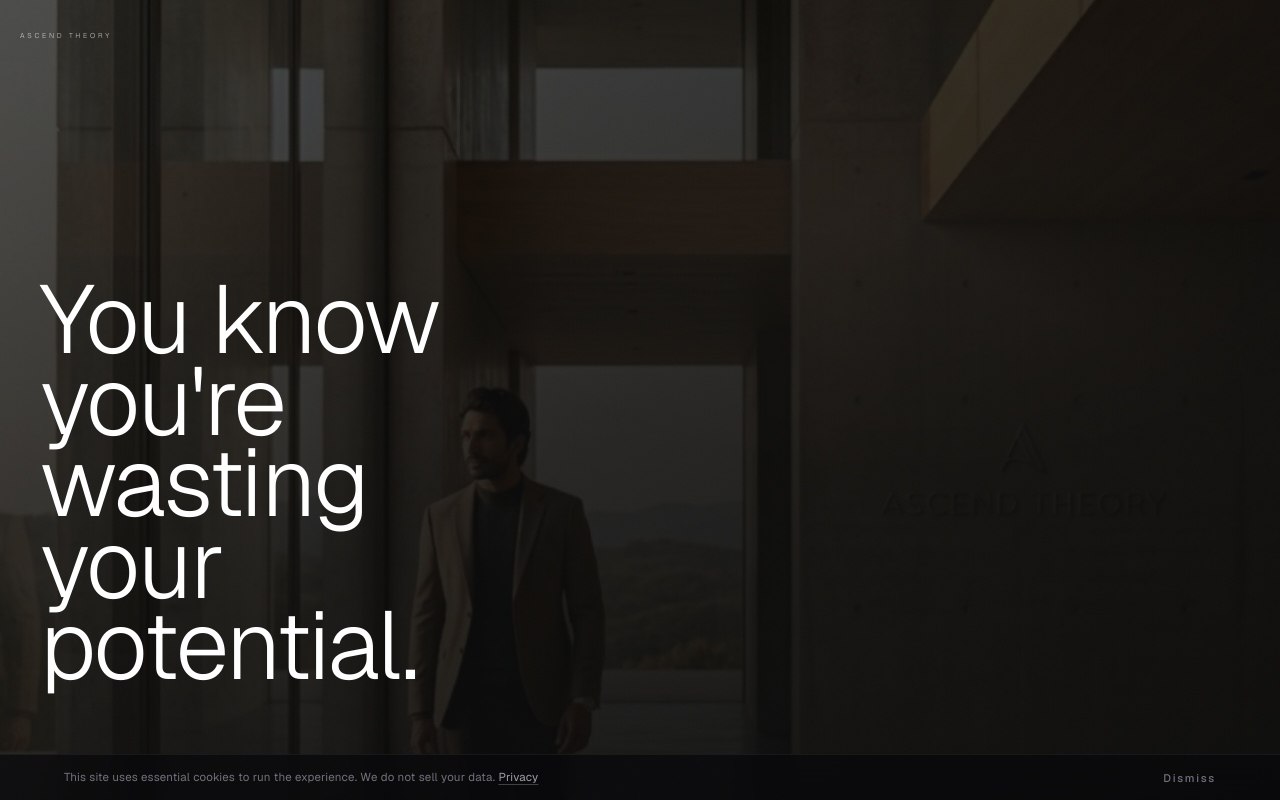
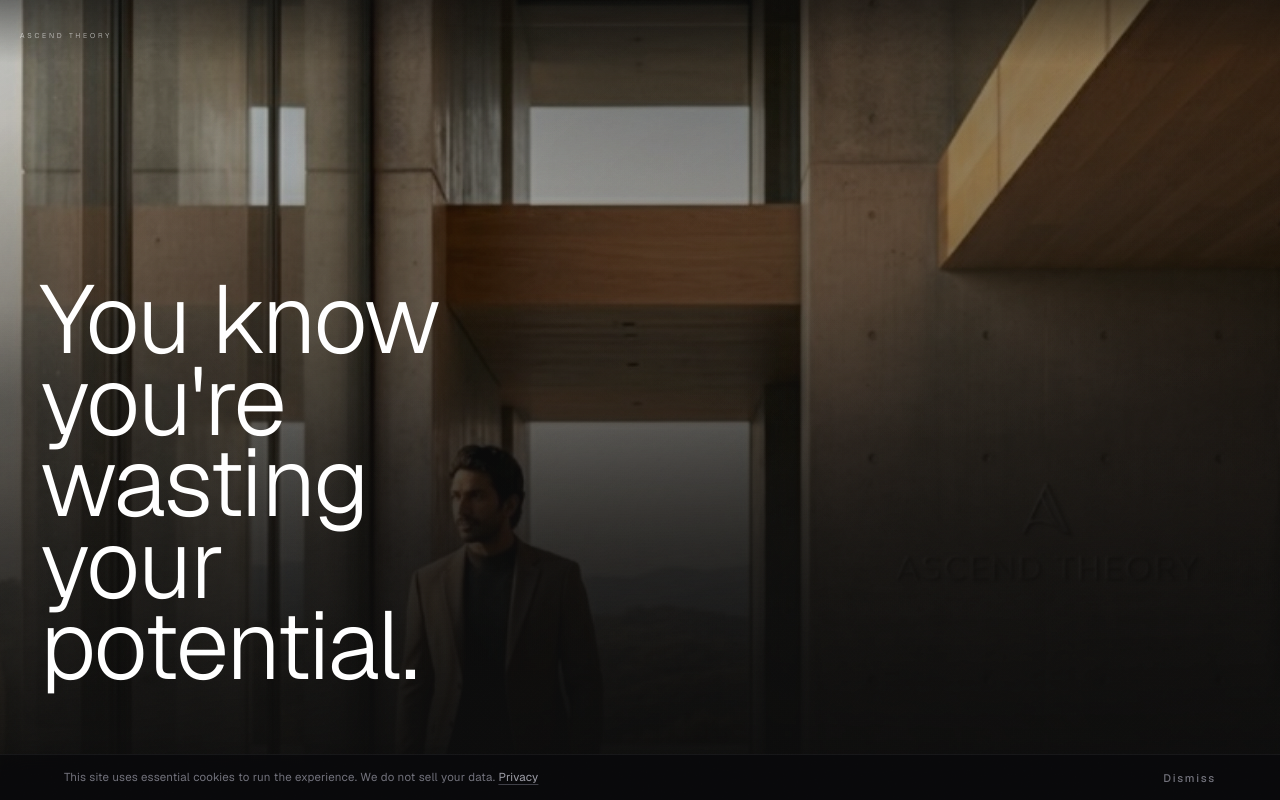
Before and after one commit to Jack160699/ascend-theory, a Next.js app: page / in a window 1280 px wide. Shown: the top 800 px of the page. Built offline with nearby package versions, Linux system fonts and the light colour scheme.

Commit message:
final figma cinematic update

```diff
--- a/components/landing/StoryJourney.tsx
+++ b/components/landing/StoryJourney.tsx
@@ -194,8 +194,10 @@ function TransformationBeat() {
       className="world-transformation-rail relative w-full bg-[#0d0d0d]"
       style={{ height }}
     >
-      <div className="sticky top-0 flex h-[100svh] flex-col items-center justify-center">
-        <div className="world-transformation-panel max-w-lg text-center">
+      <div className="sticky top-0 flex h-[100svh] flex-col items-center justify-center overflow-hidden">
+        <div className="world-scene-vignette--soft" aria-hidden />
+        <div className="world-scene-warm--center" aria-hidden />
+        <div className="world-transformation-panel relative z-10 max-w-lg text-center">
           <p className="world-eyebrow mb-6">The Transformation</p>
           <h2 className="world-display world-display--transformation mb-8">
             Confident.
--- a/components/landing/world/StickyScene.tsx
+++ b/components/landing/world/StickyScene.tsx
@@ -16,7 +16,8 @@ type StickySceneProps = {
 };
 
 /**
- * CSS-only sticky scene (Figma WORLD SYSTEM). No scroll listeners or blur.
+ * CSS-only sticky scene: subtle scale drift, layered atmosphere, section fades.
+ * No scroll listeners, blur, or JS motion.
  */
 export function StickyScene({
   id,
@@ -35,31 +36,34 @@ export function StickyScene({
       style={{ height: railHeight }}
     >
       <div className="sticky top-0 h-[100svh] w-full overflow-hidden">
-        <div className="absolute inset-0">
+        <div className="world-scene-backdrop absolute inset-0" aria-hidden>
+          <div className="world-scene-media">
             <AscendImage
               src={scene.image}
-            alt={scene.imageAlt}
+              alt=""
               fill
               priority={priority}
               loading={priority ? "eager" : "lazy"}
               fetchPriority={priority ? "high" : "auto"}
               quality={priority ? 78 : 68}
               sizes="100vw"
-            className={cn(scene.imageClass, "object-cover")}
-            style={
-              scene.imagePosition
-                ? { objectPosition: scene.imagePosition }
-                : undefined
-            }
+              className={cn(scene.imageClass, "world-scene-image object-cover")}
+              style={{ objectPosition: scene.imagePosition }}
             />
-          <div className={cn("absolute inset-0", scene.scrimClass)} aria-hidden />
+          </div>
+
+          <div className="world-scene-atmosphere">
+            <div className="world-scene-vignette" />
             <div
-            className={cn("absolute inset-0", scene.gradientClass)}
-            aria-hidden
+              className={cn(
+                "world-scene-grade",
+                `world-scene-grade--${scene.grade}`,
+              )}
             />
-          {scene.warmGlow ? (
-            <div className="world-warm-glow absolute inset-0 opacity-[0.14]" aria-hidden />
-          ) : null}
+            {scene.warmGlow ? <div className="world-scene-warm" /> : null}
+          </div>
+
+          <div className="world-scene-continuity" />
         </div>
 
         <div
--- a/lib/figma-world-content.ts
+++ b/lib/figma-world-content.ts
@@ -5,97 +5,91 @@ import { FIGMA_SCENE_SCROLL, type SceneScrollSpec } from "@/lib/world-scene-metr
 
 export const WORLD_BG = "#0d0d0d";
 
+/** Atmospheric grade — CSS-only overlays (see `figma-world.css`). */
+export type AtmosphereGrade =
+  | "hero"
+  | "story-bottom"
+  | "story-bottom-env"
+  | "story-center"
+  | "brotherhood";
+
 export type WorldSceneConfig = {
   image: string;
   imageClass: string;
   imageAlt: string;
-  imagePosition?: string;
+  /** Figma-aligned crop; preserves negative space for type. */
+  imagePosition: string;
   scroll: SceneScrollSpec;
-  /** Solid scrim over photo */
-  scrimClass: string;
-  /** Gradient stack on top of scrim */
-  gradientClass: string;
+  grade: AtmosphereGrade;
   warmGlow?: boolean;
 };
 
-/** Scene order + visuals aligned to published Figma Make site bundle. */
+/** Scene order + visuals aligned to published Figma WORLD SYSTEM. */
 export const HERO_SCENES = {
   hero: {
     image: ASCEND_IMAGES.editorialArchitecture,
     imageClass: ASCEND_IMAGE_CLASS.editorialArchitecture,
     imageAlt: "Ascend Theory — architectural editorial hero",
-    imagePosition: "center 35%",
+    imagePosition: "50% 28%",
     scroll: FIGMA_SCENE_SCROLL.hero,
-    scrimClass: "bg-[#0d0d0d]/70",
-    gradientClass:
-      "bg-gradient-to-br from-transparent via-[#0d0d0d]/60 to-[#0d0d0d]/90",
+    grade: "hero",
     warmGlow: true,
   },
   momentum: {
     image: ASCEND_IMAGES.lifestyleAirport,
     imageClass: ASCEND_IMAGE_CLASS.lifestyleAirport,
     imageAlt: "Ascend Theory — man in transit",
-    imagePosition: "center 40%",
+    imagePosition: "42% 38%",
     scroll: FIGMA_SCENE_SCROLL.story130,
-    scrimClass: "bg-[#0d0d0d]/85",
-    gradientClass:
-      "bg-gradient-to-b from-[#0d0d0d]/70 via-[#0d0d0d]/80 to-[#0d0d0d]",
+    grade: "story-bottom",
   },
   distraction: {
     image: ASCEND_IMAGES.lifestyleCoastal,
     imageClass: ASCEND_IMAGE_CLASS.lifestyleCoastal,
     imageAlt: "Ascend Theory — coastal walk",
+    imagePosition: "50% 48%",
     scroll: FIGMA_SCENE_SCROLL.story120,
-    scrimClass: "bg-[#0d0d0d]/88",
-    gradientClass:
-      "bg-gradient-to-b from-[#0d0d0d]/75 via-[#0d0d0d]/85 to-[#0d0d0d]",
+    grade: "story-bottom",
   },
   environment: {
     image: ASCEND_IMAGES.lifestyleGolf,
     imageClass: ASCEND_IMAGE_CLASS.lifestyleGolf,
     imageAlt: "Ascend Theory — private environment",
+    imagePosition: "50% 36%",
     scroll: FIGMA_SCENE_SCROLL.story135,
-    scrimClass: "bg-[#0d0d0d]/80",
-    gradientClass:
-      "bg-gradient-to-br from-[#0d0d0d]/60 via-[#0d0d0d]/75 to-[#0d0d0d]/95",
+    grade: "story-bottom-env",
   },
   solution: {
     image: ASCEND_IMAGES.teamStudio,
     imageClass: ASCEND_IMAGE_CLASS.teamStudio,
     imageAlt: "Ascend Theory — structured environment",
+    imagePosition: "48% 40%",
     scroll: FIGMA_SCENE_SCROLL.story125,
-    scrimClass: "bg-[#0d0d0d]/82",
-    gradientClass:
-      "bg-gradient-to-br from-[#0d0d0d]/70 via-[#0d0d0d]/80 to-[#0d0d0d]/90",
+    grade: "story-center",
   },
   howItWorks: {
     image: ASCEND_IMAGES.editorialArchitecture,
     imageClass: ASCEND_IMAGE_CLASS.editorialArchitecture,
     imageAlt: "Ascend Theory — discipline and systems",
-    imagePosition: "52% 40%",
+    imagePosition: "52% 38%",
     scroll: FIGMA_SCENE_SCROLL.story120,
-    scrimClass: "bg-[#0d0d0d]/82",
-    gradientClass:
-      "bg-gradient-to-b from-[#0d0d0d]/70 via-[#0d0d0d]/80 to-[#0d0d0d]/90",
+    grade: "story-center",
   },
   whatYouBuild: {
     image: ASCEND_IMAGES.heroStorefront,
     imageClass: ASCEND_IMAGE_CLASS.heroStorefront,
     imageAlt: "Ascend Theory — identity in the world",
-    imagePosition: "center 30%",
+    imagePosition: "50% 26%",
     scroll: FIGMA_SCENE_SCROLL.story125,
-    scrimClass: "bg-[#0d0d0d]/78",
-    gradientClass:
-      "bg-gradient-to-bl from-[#0d0d0d]/65 via-[#0d0d0d]/80 to-[#0d0d0d]/90",
+    grade: "story-center",
   },
   brotherhood: {
     image: ASCEND_IMAGES.brotherhoodDining,
     imageClass: ASCEND_IMAGE_CLASS.brotherhoodDining,
     imageAlt: "Ascend Theory — brotherhood",
+    imagePosition: "48% 40%",
     scroll: FIGMA_SCENE_SCROLL.story130,
-    scrimClass: "bg-[#0d0d0d]/76",
-    gradientClass:
-      "bg-gradient-to-tr from-[#0d0d0d]/85 via-[#0d0d0d]/70 to-[#0d0d0d]/85",
+    grade: "brotherhood",
   },
 } as const satisfies Record<string, WorldSceneConfig>;
 
--- a/styles/figma-world.css
+++ b/styles/figma-world.css
@@ -6,11 +6,216 @@
   -webkit-font-smoothing: antialiased;
 }
 
-.world-warm-glow {
+/* --- Scene atmosphere (CSS-only, no scroll JS) --- */
+
+.world-scene-backdrop {
+  isolation: isolate;
+}
+
+.world-scene-media {
+  position: absolute;
+  inset: -3%;
+  transform: scale(1);
+  transform-origin: center center;
+  animation: world-scene-drift 38s ease-in-out infinite alternate;
+}
+
+@media (min-width: 640px) {
+  .world-scene-media {
+    will-change: transform;
+  }
+}
+
+@keyframes world-scene-drift {
+  from {
+    transform: scale(1);
+  }
+  to {
+    transform: scale(1.04);
+  }
+}
+
+@keyframes world-scene-drift-subtle {
+  from {
+    transform: scale(1);
+  }
+  to {
+    transform: scale(1.025);
+  }
+}
+
+.world-scene-atmosphere {
+  position: absolute;
+  inset: 0;
+  pointer-events: none;
+}
+
+.world-scene-vignette {
+  position: absolute;
+  inset: 0;
+  background:
+    radial-gradient(
+      ellipse 130% 90% at 50% 100%,
+      rgba(13, 13, 13, 0.72) 0%,
+      transparent 58%
+    ),
+    radial-gradient(
+      ellipse 80% 55% at 50% 0%,
+      rgba(13, 13, 13, 0.45) 0%,
+      transparent 52%
+    ),
+    radial-gradient(
+      ellipse 90% 70% at 0% 50%,
+      rgba(13, 13, 13, 0.35) 0%,
+      transparent 50%
+    ),
+    radial-gradient(
+      ellipse 90% 70% at 100% 50%,
+      rgba(13, 13, 13, 0.35) 0%,
+      transparent 50%
+    );
+}
+
+.world-scene-grade {
+  position: absolute;
+  inset: 0;
+}
+
+.world-scene-grade--hero {
+  background:
+    linear-gradient(
+      155deg,
+      rgba(13, 13, 13, 0.15) 0%,
+      rgba(13, 13, 13, 0.45) 42%,
+      rgba(13, 13, 13, 0.88) 100%
+    ),
+    linear-gradient(
+      to top,
+      rgba(13, 13, 13, 0.95) 0%,
+      rgba(13, 13, 13, 0.55) 32%,
+      transparent 62%
+    );
+}
+
+.world-scene-grade--story-bottom {
+  background: linear-gradient(
+    to top,
+    #0d0d0d 0%,
+    rgba(13, 13, 13, 0.92) 18%,
+    rgba(13, 13, 13, 0.72) 42%,
+    rgba(13, 13, 13, 0.28) 68%,
+    transparent 88%
+  );
+}
+
+.world-scene-grade--story-bottom-env {
+  background:
+    linear-gradient(
+      145deg,
+      rgba(13, 13, 13, 0.2) 0%,
+      rgba(13, 13, 13, 0.55) 38%,
+      rgba(13, 13, 13, 0.9) 100%
+    ),
+    linear-gradient(
+      to top,
+      #0d0d0d 0%,
+      rgba(13, 13, 13, 0.88) 22%,
+      rgba(13, 13, 13, 0.5) 50%,
+      transparent 78%
+    );
+}
+
+.world-scene-grade--story-center {
+  background:
+    linear-gradient(
+      90deg,
+      rgba(13, 13, 13, 0.94) 0%,
+      rgba(13, 13, 13, 0.78) 28%,
+      rgba(13, 13, 13, 0.42) 52%,
+      rgba(13, 13, 13, 0.18) 72%,
+      transparent 100%
+    ),
+    linear-gradient(
+      to top,
+      rgba(13, 13, 13, 0.85) 0%,
+      rgba(13, 13, 13, 0.35) 35%,
+      transparent 70%
+    );
+}
+
+.world-scene-grade--brotherhood {
+  background:
+    linear-gradient(
+      225deg,
+      rgba(13, 13, 13, 0.92) 0%,
+      rgba(13, 13, 13, 0.55) 35%,
+      rgba(13, 13, 13, 0.2) 58%,
+      transparent 78%
+    ),
+    linear-gradient(
+      to top,
+      #0d0d0d 0%,
+      rgba(13, 13, 13, 0.9) 20%,
+      rgba(13, 13, 13, 0.45) 48%,
+      transparent 75%
+    );
+}
+
+.world-scene-warm {
+  position: absolute;
+  inset: 0;
+  opacity: 0.16;
   background: radial-gradient(
-    ellipse 60% 50% at 70% 30%,
-    rgba(255, 220, 180, 0.22) 0%,
-    transparent 60%
+    ellipse 55% 45% at 72% 28%,
+    rgba(255, 214, 170, 0.28) 0%,
+    transparent 62%
+  );
+}
+
+.world-scene-continuity {
+  position: absolute;
+  inset: 0;
+  pointer-events: none;
+  background: linear-gradient(
+    to bottom,
+    rgba(13, 13, 13, 0.55) 0%,
+    transparent 8%,
+    transparent 92%,
+    rgba(13, 13, 13, 0.65) 100%
+  );
+  opacity: 0.9;
+}
+
+.world-scene-rail:not(:first-of-type)::before {
+  content: "";
+  position: absolute;
+  top: 0;
+  left: 0;
+  right: 0;
+  z-index: 6;
+  height: min(14vh, 120px);
+  pointer-events: none;
+  background: linear-gradient(to bottom, #0d0d0d 0%, transparent 100%);
+}
+
+.world-transformation-rail .world-scene-vignette--soft {
+  position: absolute;
+  inset: 0;
+  background: radial-gradient(
+    ellipse 70% 55% at 50% 45%,
+    rgba(13, 13, 13, 0.5) 0%,
+    transparent 70%
+  );
+}
+
+.world-transformation-rail .world-scene-warm--center {
+  position: absolute;
+  inset: 0;
+  opacity: 0.1;
+  background: radial-gradient(
+    ellipse 50% 40% at 50% 45%,
+    rgba(255, 220, 180, 0.18) 0%,
+    transparent 70%
   );
 }
 
@@ -257,7 +462,19 @@
   content-visibility: auto;
 }
 
+@media (max-width: 639px) {
+  .world-scene-media {
+    animation-name: world-scene-drift-subtle;
+    animation-duration: 48s;
+  }
+}
+
 @media (prefers-reduced-motion: reduce) {
+  .world-scene-media {
+    animation: none;
+    transform: scale(1.02);
+  }
+
   .world-btn-outline,
   .world-btn-solid {
     transition: none;
```
Also changed, not shown: lib/cinematic-composition.ts (+4 -4 lines), scripts/extract-figma-crops.mjs (added, +24 -0 lines). Lines whose indentation alone changed are shown as unchanged.
